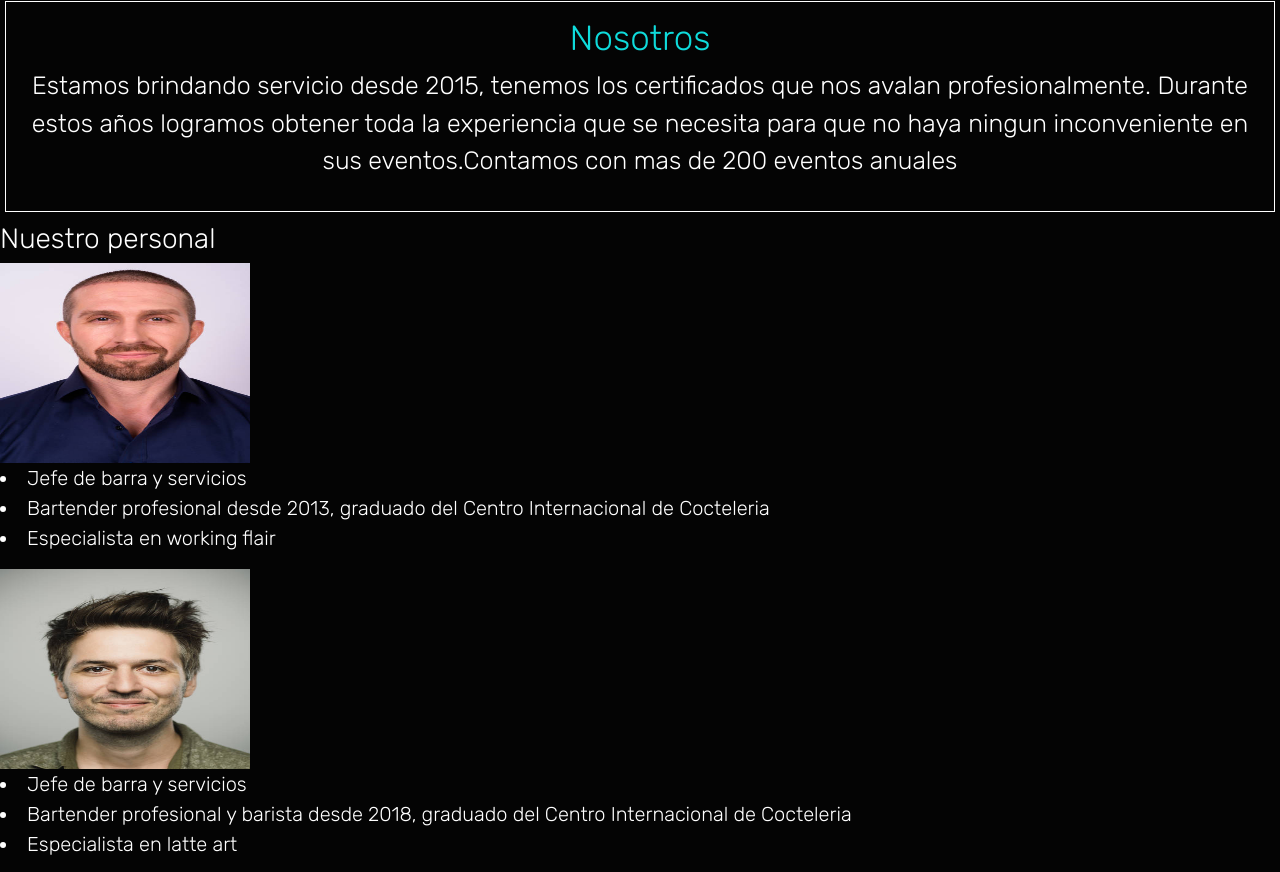
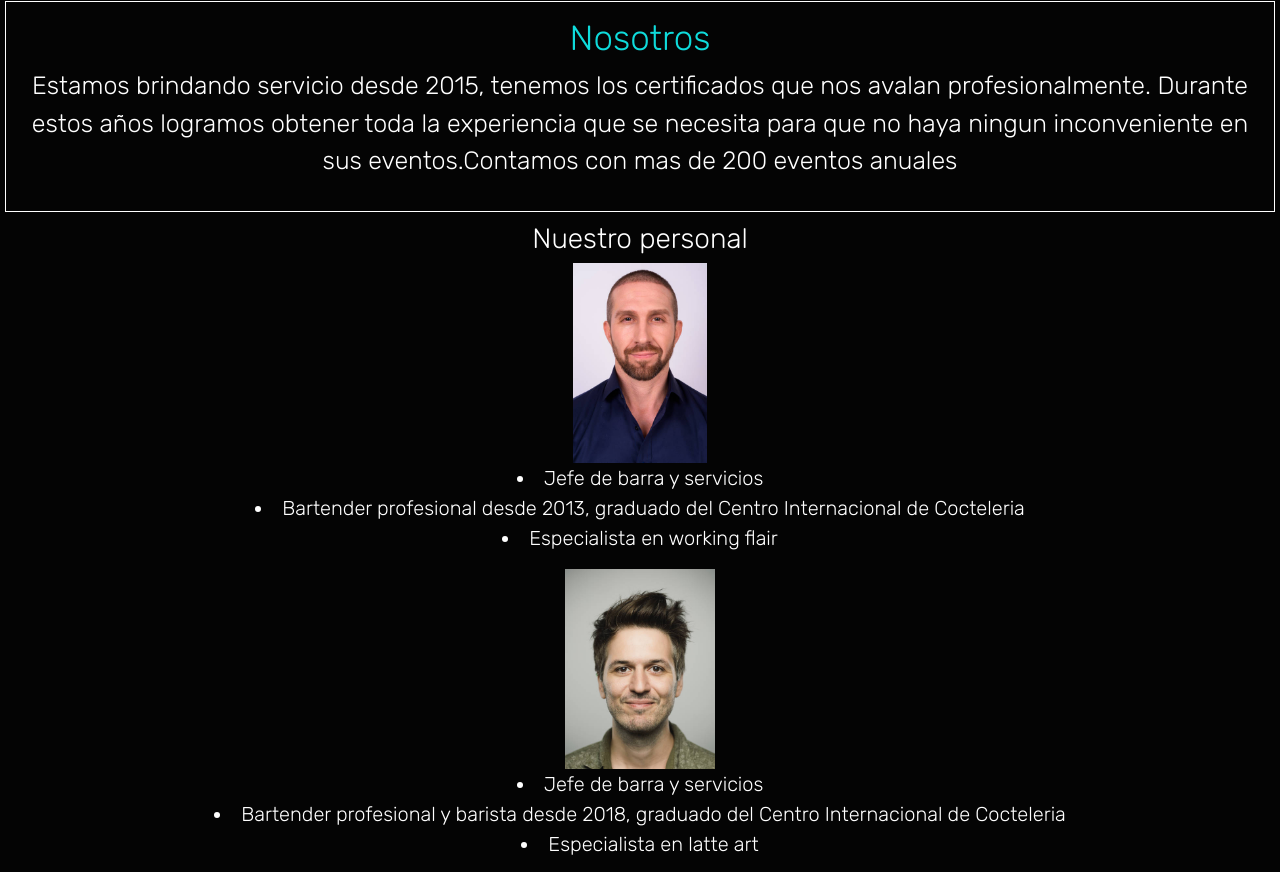
Before and after one commit to AlanPlaza/staff-bartenders, a website: page pages/nosotros.html in a window 1280 px wide. Shown: the part 485-1357 px from the top of the page. Drawn offline with nearby package versions, Linux system fonts and the light colour scheme.

Commit message:
Correccion ultima entrega

```diff
--- a/scss/components/_main.scss
+++ b/scss/components/_main.scss
@@ -151,10 +151,14 @@
     color: $color-texto;
     display: flex;
     flex-direction: column;
+    justify-content: center;
+    align-items: center;
+    text-align: center;
     div{
         img{
             width: 250px;
             height: 200px;
+            object-fit: contain;
         }
         dl{
             font-size: nth($size, 5);
```
Also changed, not shown: index.html (+5 -0 lines), css/estilos.css.
